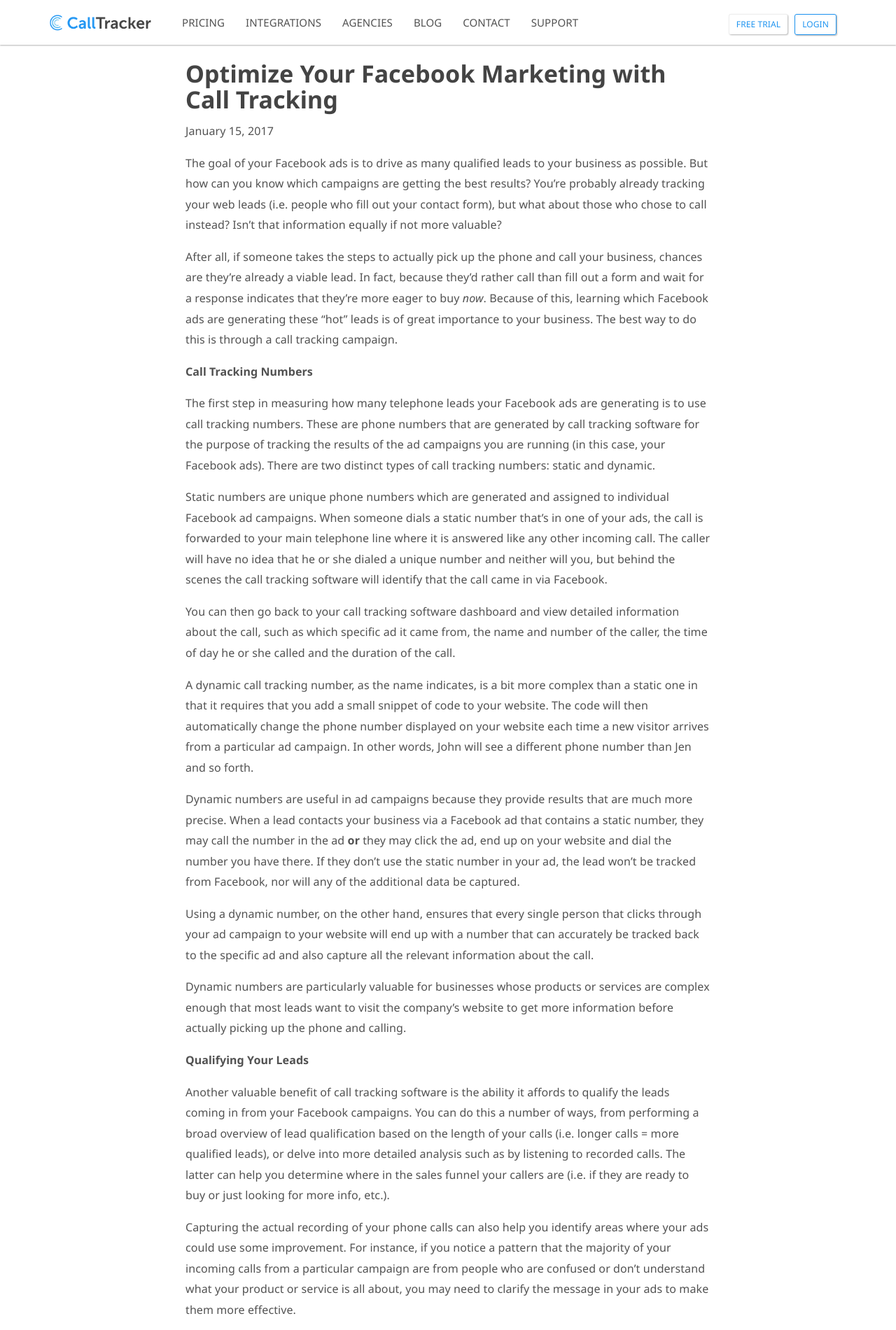
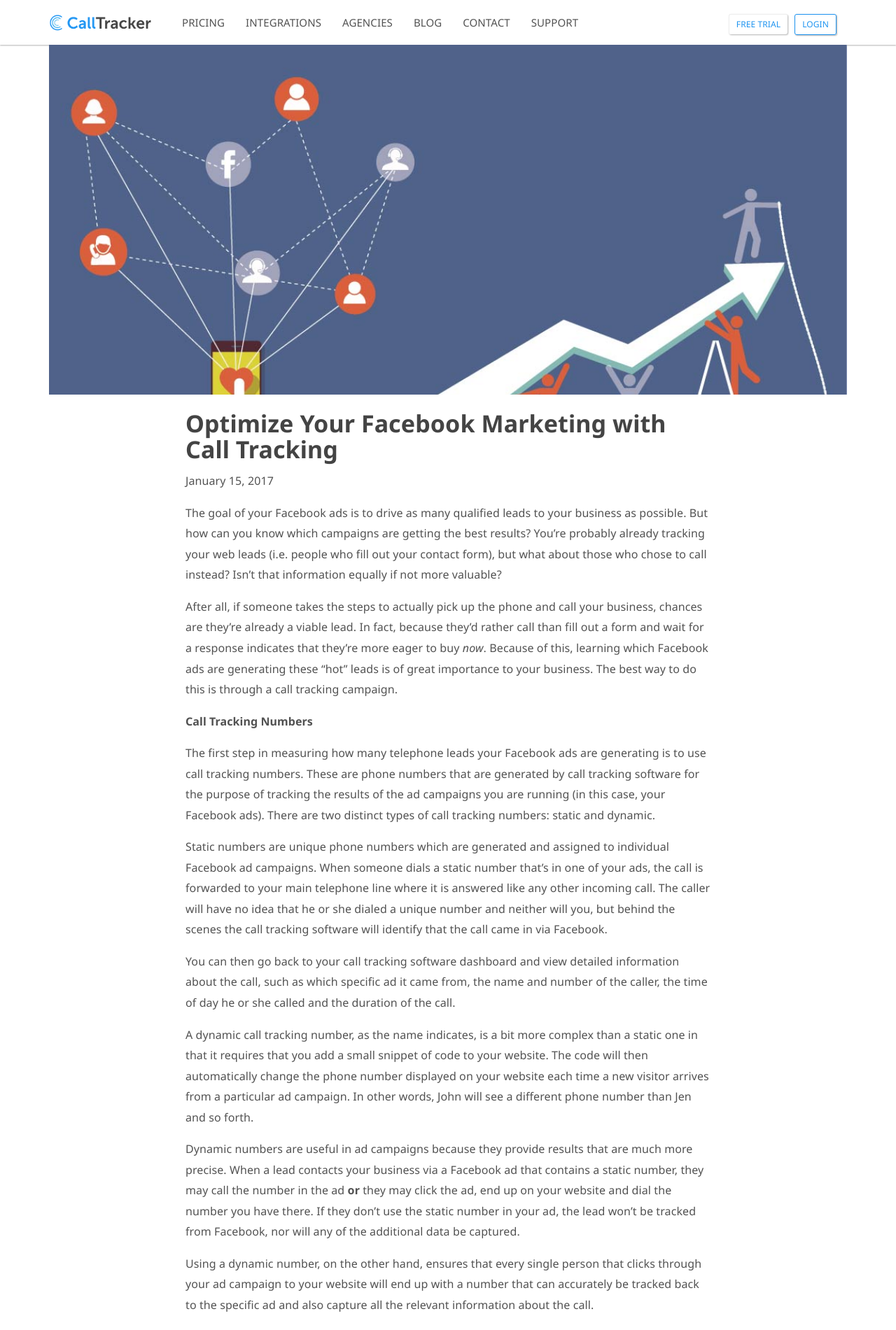
Before and after one commit to sumonst21/calltrackerio-site, a Jekyll site: the page built from _posts/2017-01-15-optimize-facebook-ads-with-call-tracking.md, in a window 1280 px wide. Shown: the top 1901 px of the page at 70% size. Built offline with Jekyll 4.4.1, drawn with Linux system fonts in a browser that asks for light colours; comment, search, counter and statistics services are not loaded.

Commit message:
add featured image to facebook call tracking post

```diff
--- a/_posts/2017-01-15-optimize-facebook-ads-with-call-tracking.md
+++ b/_posts/2017-01-15-optimize-facebook-ads-with-call-tracking.md
@@ -3,7 +3,7 @@ layout: post
 author:
 category: 'marketing'
 title: 'Optimize Your Facebook Marketing with Call Tracking'
-image: ''
+image: '/images/posts/facebook-ads-optimization-with-call-tracking.jpg'
 excerpt: 'The goal of your Facebook ads is to drive as many qualified leads to your business as possible. But how can you know which campaigns are getting the best results?'
 ---
 The goal of your Facebook ads is to drive as many qualified leads to your business as possible. But how can you know which campaigns are getting the best results? You’re probably already tracking your web leads (i.e. people who fill out your contact form), but what about those who chose to call instead? Isn’t that information equally if not more valuable?
```
Also changed, not shown: images/posts/facebook-ads-optimization-with-call-tracking.jpg (added).
